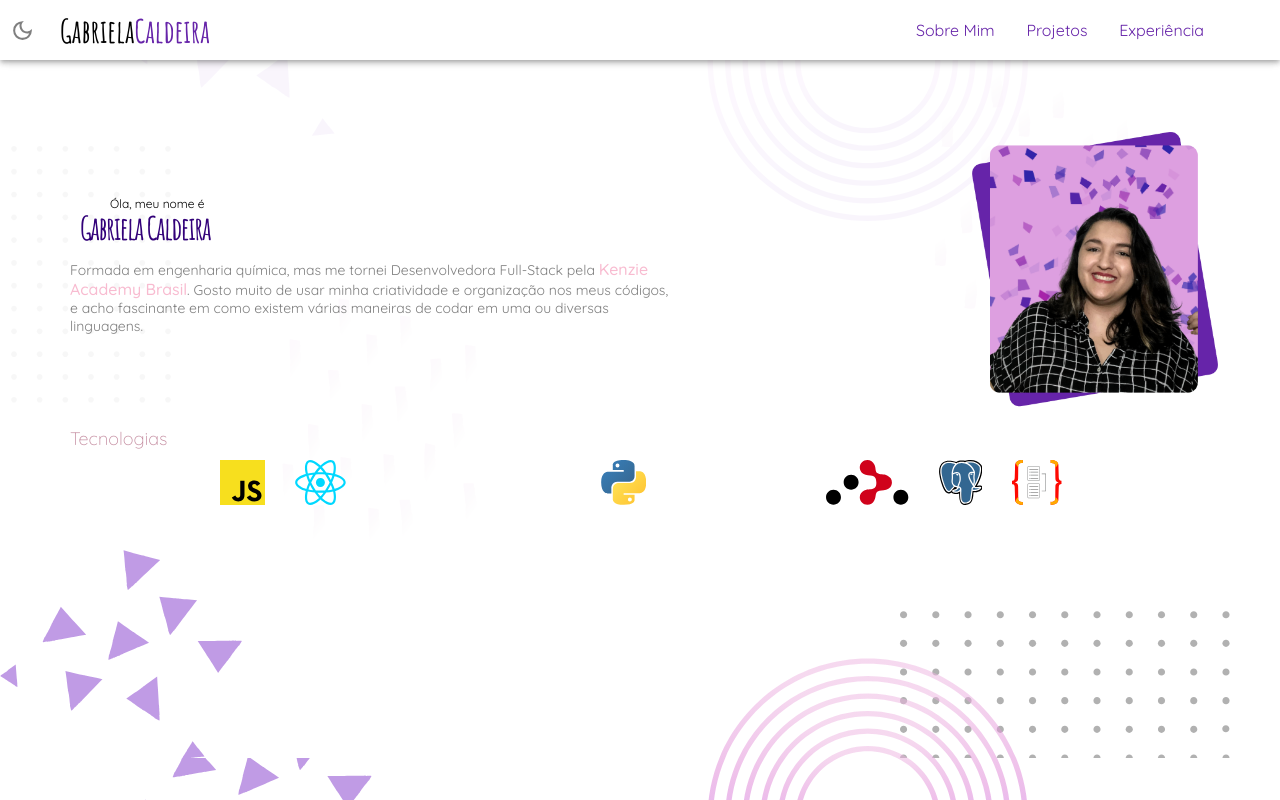
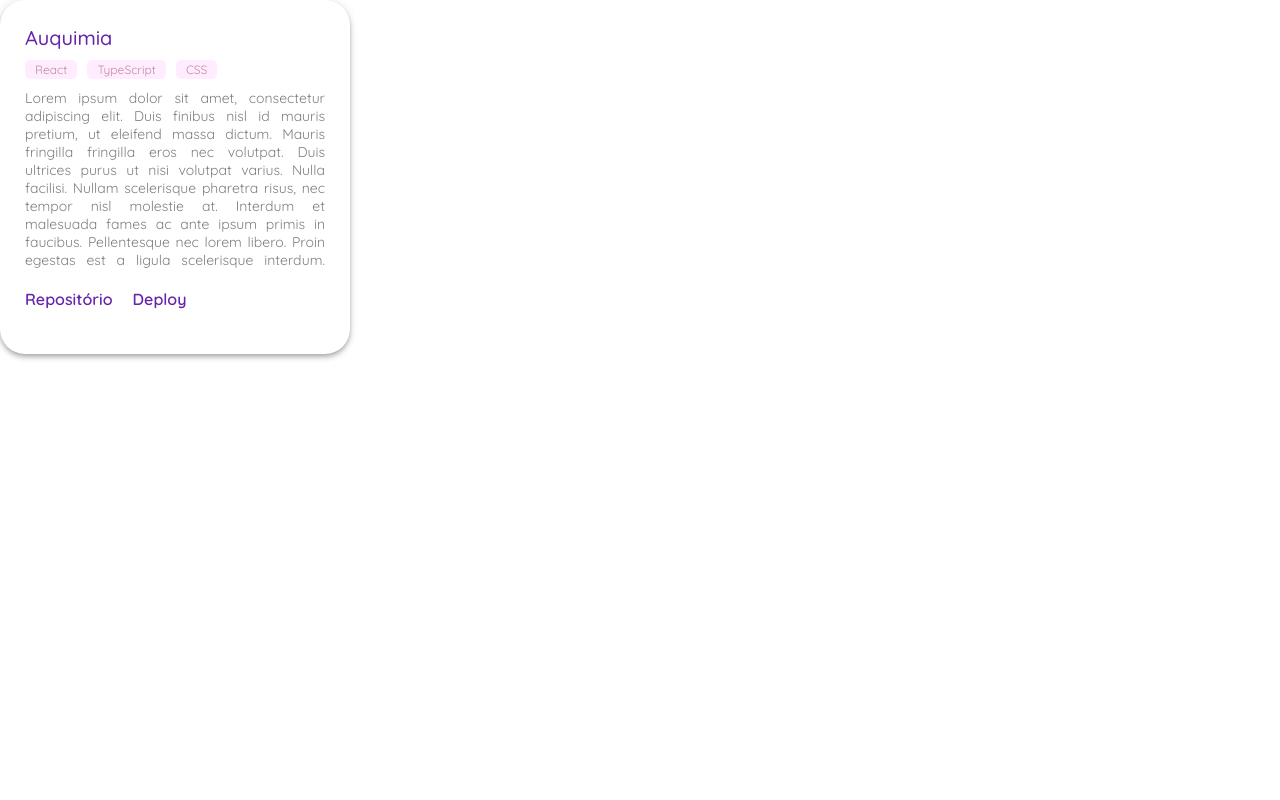
Before and after one commit to gabihcaldeira/gabihcaldeira-portfolio, a React (Create React App) app: page / in a window 1280 px wide. Shown: the top 800 px of the page. Built offline with nearby package versions, Linux system fonts and the light colour scheme; some icons are missing.

Commit message:
feat: Done Project card style

```diff
--- a/src/App.tsx
+++ b/src/App.tsx
@@ -1,4 +1,5 @@
 import { useContext } from "react";
+import ProjectCard from "./components/projectCard";
 import ColorModeProvider, { ColorModeContext } from "./context/themeColorMode";
 import Home from "./pages/home";
 import Global from "./styles/Global";
@@ -8,7 +9,7 @@ function App() {
   return (
     <ColorModeProvider>
       <Global theme={theme} />
-      <Home />
+      <ProjectCard />
     </ColorModeProvider>
   );
 }
--- /dev/null
+++ b/src/components/projectCard/index.tsx
@@ -0,0 +1,34 @@
+import { CardContainer } from "./style";
+
+const ProjectCard = () => {
+  return (
+    <CardContainer>
+      <h4 className="card_name">Auquimia</h4>
+
+      <div className="card_skills">
+        <p className="card_skill">React</p>
+        <p className="card_skill">TypeScript</p>
+        <p className="card_skill">CSS</p>
+      </div>
+
+      <div className="card_description">
+        <p>
+          Lorem ipsum dolor sit amet, consectetur adipiscing elit. Duis finibus
+          nisl id mauris pretium, ut eleifend massa dictum. Mauris fringilla
+          fringilla eros nec volutpat. Duis ultrices purus ut nisi volutpat
+          varius. Nulla facilisi. Nullam scelerisque pharetra risus, nec tempor
+          nisl molestie at. Interdum et malesuada fames ac ante ipsum primis in
+          faucibus. Pellentesque nec lorem libero. Proin egestas est a ligula
+          scelerisque interdum. Fusce iaculis cursus libero eget lobortis.
+        </p>
+      </div>
+
+      <div className="card_links">
+        <a className="card_link">Repositório</a>
+        <a className="card_link">Deploy</a>
+      </div>
+    </CardContainer>
+  );
+};
+
+export default ProjectCard;
--- /dev/null
+++ b/src/components/projectCard/style.ts
@@ -0,0 +1,59 @@
+import styled from "styled-components";
+
+export const CardContainer = styled.div`
+  max-width: 350px;
+  padding: 25px;
+
+  border-radius: 25px;
+
+  box-shadow: ${({ theme }) => theme.shadows.box};
+
+  > .card_name {
+    font-size: 20px;
+    font-weight: 500;
+    color: ${({ theme }) => theme.colors.primary.main};
+  }
+
+  > .card_skills {
+    margin: 10px 0px;
+    display: flex;
+    gap: 10px;
+
+    > .card_skill {
+      padding: 2px 10px;
+      border-radius: 5px;
+
+      background-color: ${({ theme }) => theme.colors.secondary.light};
+      color: ${({ theme }) => theme.colors.secondary.dark};
+
+      font-size: 12px;
+    }
+  }
+
+  > .card_description {
+    > p {
+      max-height: 180px;
+      overflow-y: scroll;
+
+      text-align: justify;
+      font-size: 14px;
+
+      color: ${({ theme }) => theme.colors.text.grey.light};
+    }
+  }
+
+  > .card_links {
+    margin: 20px 0px;
+    display: flex;
+    gap: 20px;
+
+    > .card_link {
+      color: ${({ theme }) => theme.colors.primary.main};
+      font-weight: 600;
+
+      :hover {
+        text-decoration: underline;
+      }
+    }
+  }
+`;
--- /dev/null
+++ b/src/components/projectsContainer/style.ts
@@ -0,0 +1,3 @@
+import styled from "styled-components";
+
+export const ProjectsSection = styled.div``;
```
Also changed, not shown: src/components/projectsContainer/index.tsx (added, +7 -0 lines).
